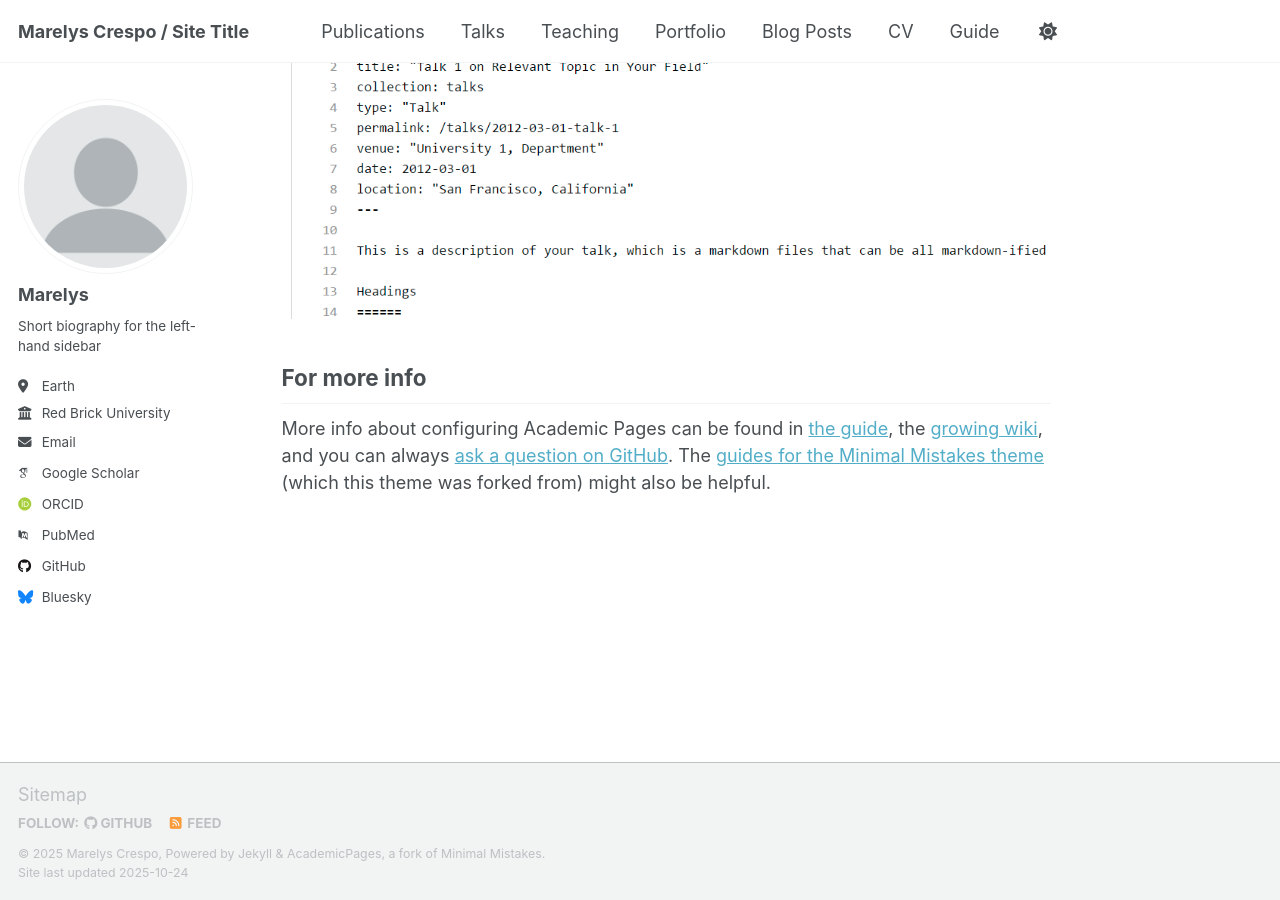
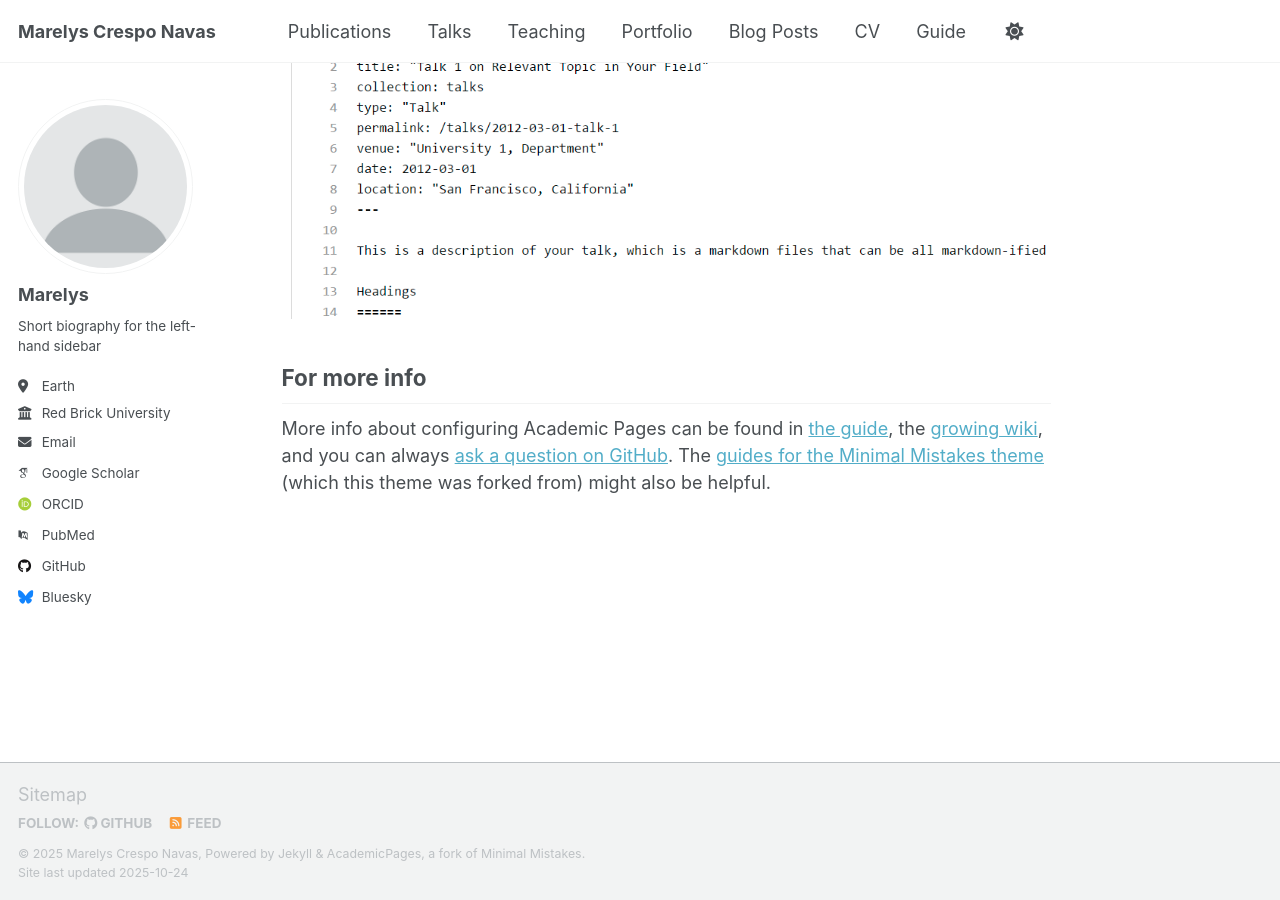
Before and after one commit to marelyscrespo/marelyscrespo.github.io, a Jekyll site: the page built from _pages/about.md, in a window 1280 px wide and 900 px high, scrolled down 2880 px. Built offline with Jekyll 4.4.1, drawn with Linux system fonts in a browser that asks for light colours; some web fonts are replaced; a script that is not in the unit is left out.

Commit message:
Update _config.yml

```diff
--- a/_config.yml
+++ b/_config.yml
@@ -9,9 +9,9 @@
 # Basic Site Settings
 locale                   : "en-US"
 site_theme               : "default" # Currently available options are "default", "air"
-title                    : "Marelys Crespo / Site Title"
+title                    : "Marelys Crespo Navas"
 title_separator          : "-"
-name                     : &name "Marelys Crespo"
+name                     : &name "Marelys Crespo Navas"
 description              : &description "Your Name's academic portfolio"   # Update this with a general description of your site, this is the default if not overridden by a page
 url                      : https://marelyscrespo.github.io # The base hostname & protocol for your site e.g. "https://[your GitHub username].github.io",
                                                            # or if you already have some other page hosted on Github then use "https://[your GitHub username].github.io/[Your Repo Name]"
@@ -30,7 +30,7 @@ author:
   location         : "Earth"
   employer         : "Red Brick University"
   uri              : # URL
-  email            : "none@example.org"
+  email            : "marelys.crespo-navas@u-pec.fr"
 
   # Academic websites
   academia         : # URL
```
